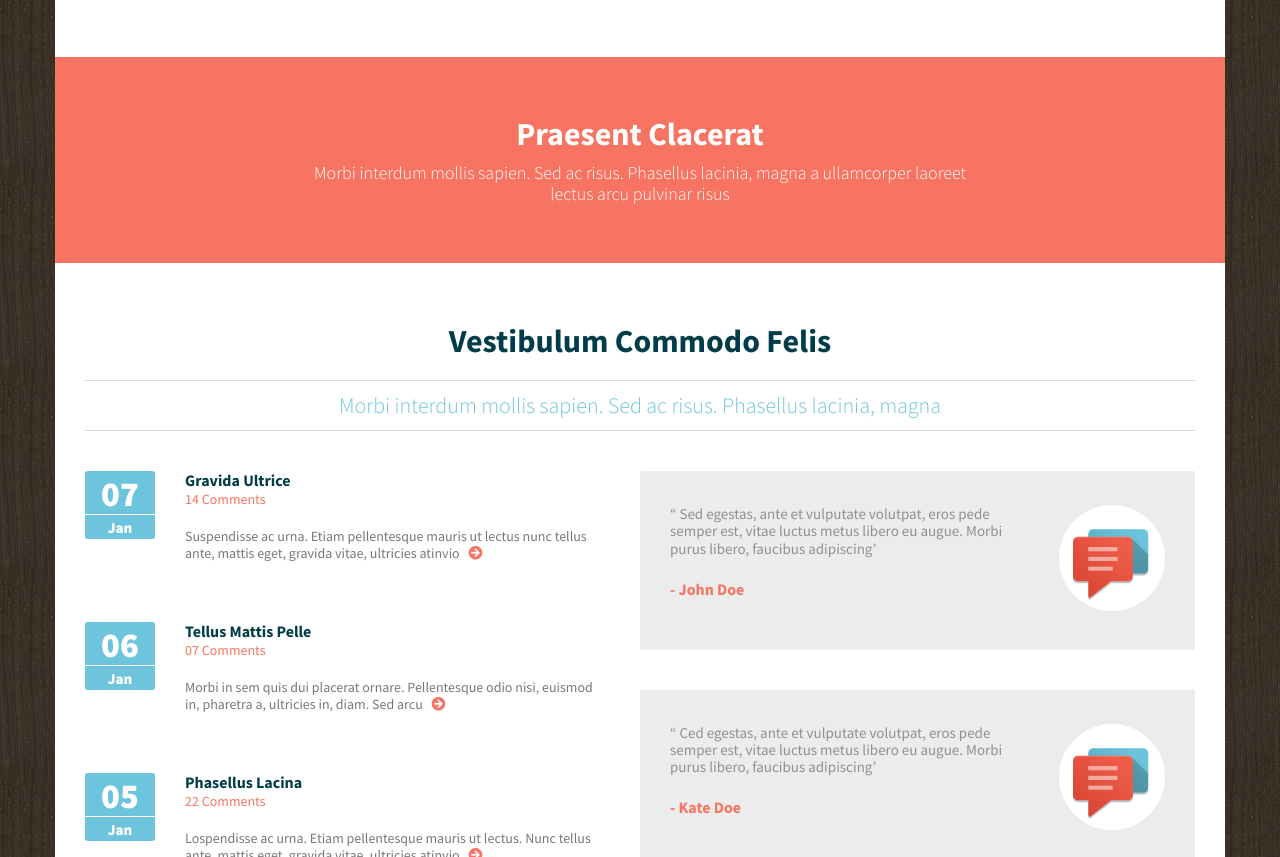
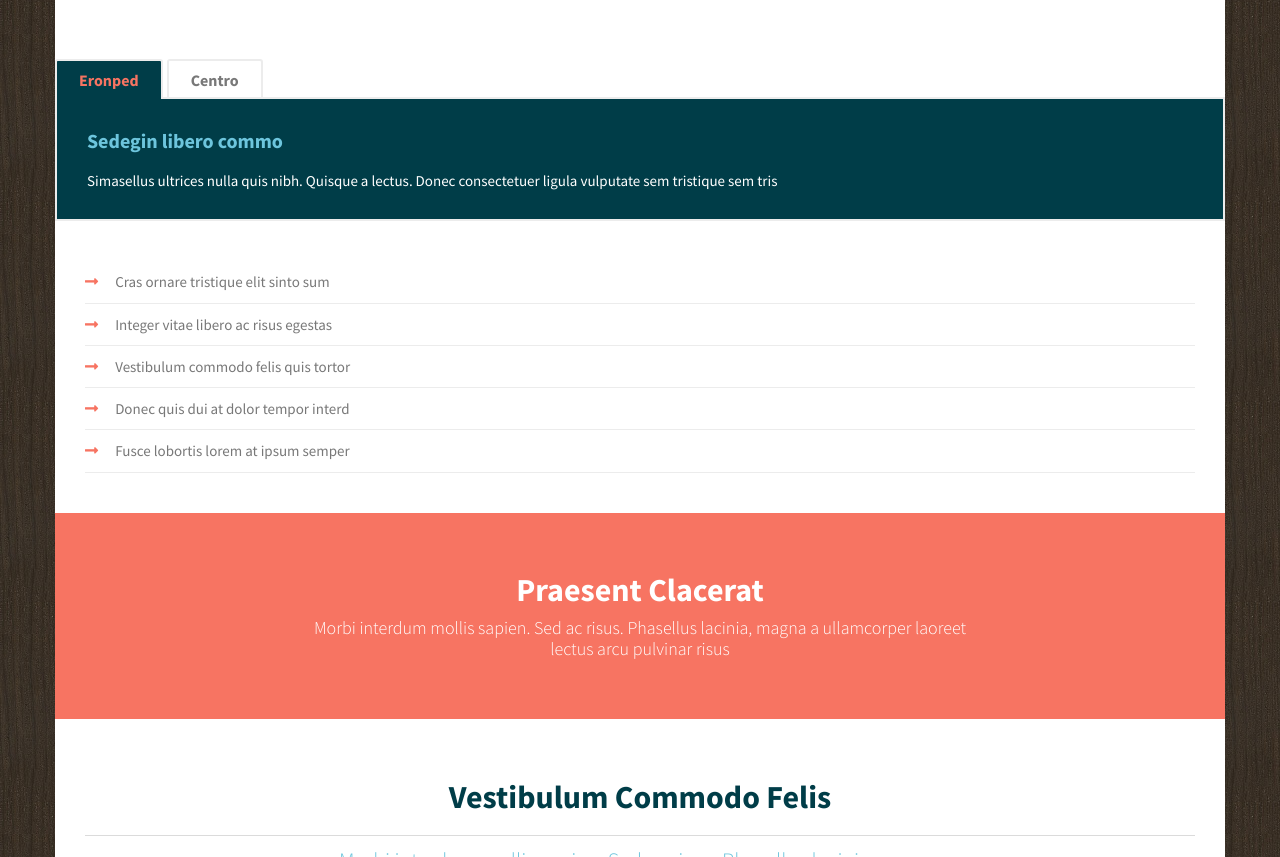
Before and after one commit to pavelkeyzik/js--itechart, a website: page 01_creating_layout/index.html in a window 1280 px wide. Shown: the part 1390-2247 px from the top of the page. Drawn offline with nearby package versions, Linux system fonts and the light colour scheme.

Commit message:
Added tabs component witout border-radius for tab items

```diff
--- a/01_creating_layout/index.html
+++ b/01_creating_layout/index.html
@@ -100,6 +100,23 @@
               <button class="button button_small">More</button>
             </div>
           </article>
+        </div>
+        <div class="tabs">
+          <div>
+            <button class="tabs__tab tabs__tab_active">Eronped</button>
+            <button class="tabs__tab">Centro</button>
+          </div>
+          <div class="tabs__current-info">
+            <div class="tabs__title">Sedegin libero commo</div>
+            <div class="tabs__description">Simasellus ultrices nulla quis nibh. Quisque a lectus. Donec consectetuer ligula vulputate sem tristique sem tris</div>
+          </div>
+          <ul class="tabs__list">
+            <li class="tabs__list-item"><i class="tabs__list-arrow fas fa-long-arrow-alt-right"></i>Cras ornare tristique elit  sinto sum</li>
+            <li class="tabs__list-item"><i class="tabs__list-arrow fas fa-long-arrow-alt-right"></i>Integer vitae libero ac risus egestas</li>
+            <li class="tabs__list-item"><i class="tabs__list-arrow fas fa-long-arrow-alt-right"></i>Vestibulum commodo felis quis tortor</li>
+            <li class="tabs__list-item"><i class="tabs__list-arrow fas fa-long-arrow-alt-right"></i>Donec quis dui at dolor tempor interd</li>
+            <li class="tabs__list-item"><i class="tabs__list-arrow fas fa-long-arrow-alt-right"></i>Fusce lobortis lorem at ipsum semper</li>
+          </ul>
         </div>
       </section>
       <section class="present">
--- a/01_creating_layout/styles/sass/main.scss
+++ b/01_creating_layout/styles/sass/main.scss
@@ -14,6 +14,7 @@
 @import 'comments/comments';
 @import 'about-us/about-us';
 @import 'reviews/reviews';
+@import 'tabs/tabs';
 
 * {
   box-sizing: border-box;
--- /dev/null
+++ b/01_creating_layout/styles/sass/tabs/tabs.scss
@@ -0,0 +1,66 @@
+$border: 2px solid $gray-light;
+
+.tabs {
+
+  &__tab {
+    position: relative;
+    bottom: -2px;
+    display: inline-flex;
+    align-items: center;
+    padding: 0 22px;
+    height: 40px;
+    font-family: 'SourceSansPro-Bold';
+    color: $middle-gray;
+    border: none;
+    background: none;
+    border-left: $border;
+    border-top: $border;
+    border-right: $border;
+    border-top-left-radius: 3px;
+    border-top-right-radius: 3px;
+    cursor: pointer;
+
+    &_active {
+      background: $very-dark-cyan;
+      color: $soft-red;
+    }
+  }
+
+  &__current-info {
+    background: $very-dark-cyan;
+    padding: 30px;
+    border: 2px solid $gray-light;
+  }
+
+  &__title {
+    font-family: 'SourceSansPro-Bold';
+    color: $soft-cyan;
+    font-size: 1.25em;
+    margin-bottom: 20px;
+  }
+
+  &__description {
+    color: $white;
+    font-family: 'SourceSansPro-Regular';
+    font-size: .9375em;
+  }
+
+  &__list {
+    padding: 40px 30px;
+    margin: 0;
+  }
+
+  &__list-item {
+    font-family: 'SourceSansPro-Regular';
+    font-size: .9375em;
+    color: $middle-gray;
+    list-style: none;
+    border-bottom: 1px solid $gray-light;
+    padding: 12px 0;
+  }
+
+  &__list-arrow {
+    color: $soft-red;
+    margin-right: 17px;
+  }
+}
```
Also changed, not shown: 01_creating_layout/styles/css/main.css.
